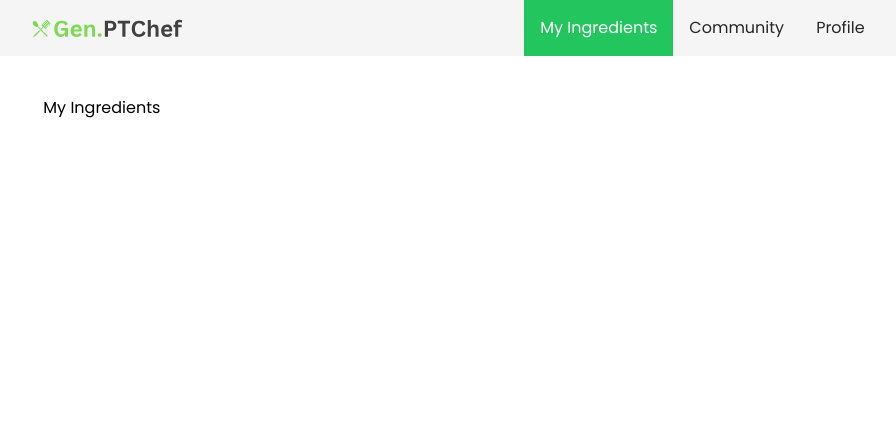
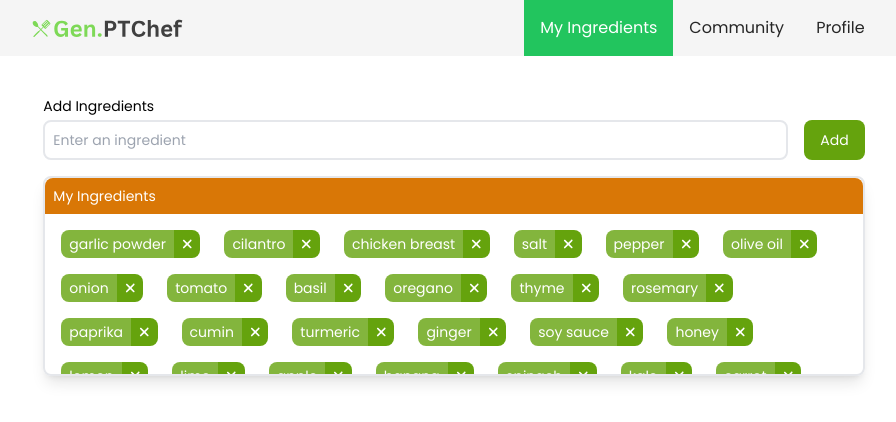
Before and after one commit to ray-mak/genptchef, a Next.js app: page /myingredients in a window 1280 px wide. Shown: the top 422 px of the page, without its empty margins (186-1082 px from the left). Built offline with nearby package versions, Linux system fonts and the light colour scheme.

Commit message:
Update myingredients page
Add add ingredients and ingredients logic to
myingredients page

```diff
--- a/package.json
+++ b/package.json
@@ -9,6 +9,11 @@
     "lint": "next lint"
   },
   "dependencies": {
+    "@fortawesome/fontawesome-svg-core": "^6.6.0",
+    "@fortawesome/free-brands-svg-icons": "^6.6.0",
+    "@fortawesome/free-regular-svg-icons": "^6.6.0",
+    "@fortawesome/free-solid-svg-icons": "^6.6.0",
+    "@fortawesome/react-fontawesome": "^0.2.2",
     "@prisma/client": "^5.17.0",
     "next": "14.2.5",
     "react": "^18",
--- /dev/null
+++ b/public/ingredients.json
@@ -0,0 +1,52 @@
+[
+  "garlic powder",
+  "cilantro",
+  "chicken breast",
+  "salt",
+  "pepper",
+  "olive oil",
+  "onion",
+  "tomato",
+  "basil",
+  "oregano",
+  "thyme",
+  "rosemary",
+  "paprika",
+  "cumin",
+  "turmeric",
+  "ginger",
+  "soy sauce",
+  "honey",
+  "lemon",
+  "lime",
+  "apple",
+  "banana",
+  "spinach",
+  "kale",
+  "carrot",
+  "broccoli",
+  "bell pepper",
+  "mushroom",
+  "potato",
+  "sweet potato",
+  "quinoa",
+  "rice",
+  "pasta",
+  "flour",
+  "sugar",
+  "brown sugar",
+  "butter",
+  "milk",
+  "egg",
+  "cheddar cheese",
+  "parmesan cheese",
+  "mozzarella cheese",
+  "yogurt",
+  "cream",
+  "bacon",
+  "ground beef",
+  "salmon",
+  "shrimp",
+  "tofu",
+  "chickpeas"
+]
--- a/src/app/globals.css
+++ b/src/app/globals.css
@@ -1,6 +1,25 @@
 @tailwind base;
 @tailwind components;
 @tailwind utilities;
+
+::-webkit-scrollbar {
+  width: 6px;
+}
+
+::-webkit-scrollbar-track {
+  background: #f0f0f0;
+}
+
+::-webkit-scrollbar-thumb {
+  background: #ccc;
+  border-radius: 20px;
+}
+
+::-webkit-outer-spin-button,
+::-webkit-inner-spin-button {
+  -webkit-appearance: none;
+  margin: 0;
+}
 
 @media (max-width: 768px) {
   .navbar {
--- a/src/app/layout.tsx
+++ b/src/app/layout.tsx
@@ -19,7 +19,7 @@ export default function RootLayout({
 }>) {
   return (
     <html lang="en">
-      <body className={poppins.className}>{children}</body>
+      <body className={`${poppins.className}`}>{children}</body>
     </html>
   )
 }
--- a/src/app/myingredients/page.tsx
+++ b/src/app/myingredients/page.tsx
@@ -1,3 +1,94 @@
+"use client"
+
+import React, { useState } from "react"
+import ingredientsList from "../../../public/ingredients.json"
+import { FontAwesomeIcon } from "@fortawesome/react-fontawesome"
+import { faXmark } from "@fortawesome/free-solid-svg-icons"
+
 export default function MyIngredientsPage() {
-  return <h1>My Ingredients</h1>
+  const [ingredients, setIngredients] = useState<string[]>(ingredientsList)
+  const [inputValue, setInputValue] = useState<string>("")
+
+  function handleInputChange(e: React.ChangeEvent<HTMLInputElement>) {
+    setInputValue(e.target.value)
+  }
+
+  function handleAddIngredientClick() {
+    if (inputValue.trim()) {
+      addIngredient(inputValue.trim().toLocaleLowerCase())
+      setInputValue("")
+    }
+  }
+
+  function handleKeydown(e: React.KeyboardEvent<HTMLInputElement>) {
+    if (e.key === "Enter") {
+      e.preventDefault()
+      if (inputValue.trim()) {
+        addIngredient(inputValue.trim().toLocaleLowerCase())
+        setInputValue("")
+      }
+    }
+  }
+
+  function addIngredient(ingredient: string) {
+    if (ingredients.includes(ingredient)) {
+      setInputValue("")
+      return
+    } else {
+      setIngredients((prevData) => [...prevData, ingredient])
+    }
+  }
+
+  function removeIngredient(index: number) {
+    setIngredients(ingredients.filter((_, i) => i !== index))
+  }
+  console.log(inputValue)
+  return (
+    <div className="flex flex-col gap-y-4 text-sm">
+      <label htmlFor="addIngredient" className="w-full">
+        <p>Add Ingredients</p>
+        <div className="w-full flex gap-4 mt-1">
+          <input
+            id="addIngredient"
+            className="w-full p-2 rounded-lg border-2"
+            placeholder="Enter an ingredient"
+            value={inputValue}
+            onChange={handleInputChange}
+            onKeyDown={handleKeydown}
+          />
+          <button
+            onClick={handleAddIngredientClick}
+            className="flex items-center px-4 py-2 bg-lime-600 text-white rounded-lg hover:opacity-80 hover:cursor-pointer"
+          >
+            Add
+          </button>
+        </div>
+      </label>
+      <div className="border-2 rounded-lg shadow-lg">
+        <div className="bg-amber-600 p-2 rounded-t-lg">
+          <p className="text-white">My Ingredients</p>
+        </div>
+        <div className="p-4 flex flex-wrap gap-x-6 gap-y-4 max-h-40 overflow-auto">
+          {ingredients.map((item, index) => {
+            return (
+              <div key={item} className="flex">
+                <p className="bg-lime-600 opacity-80 rounded-l-lg p-1 px-2 text-white">
+                  {item}
+                </p>
+                <div
+                  onClick={() => removeIngredient(index)}
+                  className="p-1 px-2 bg-lime-600 rounded-r-lg hover:cursor-pointer"
+                >
+                  <FontAwesomeIcon
+                    icon={faXmark}
+                    style={{ color: "#ffffff" }}
+                  />
+                </div>
+              </div>
+            )
+          })}
+        </div>
+      </div>
+    </div>
+  )
 }
```
Also changed, not shown: 1 other file (tests, documents, lock files or other folders).
